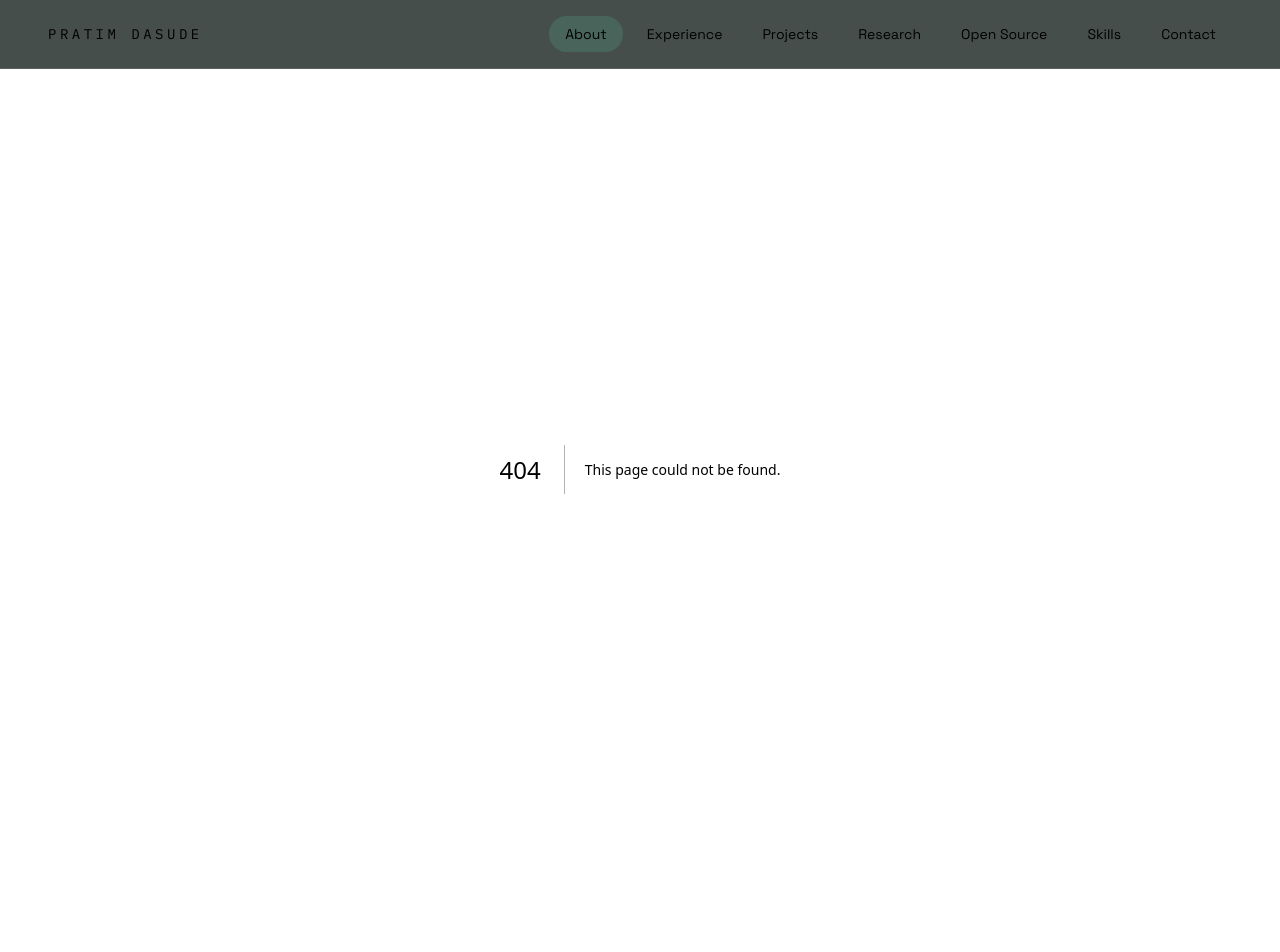
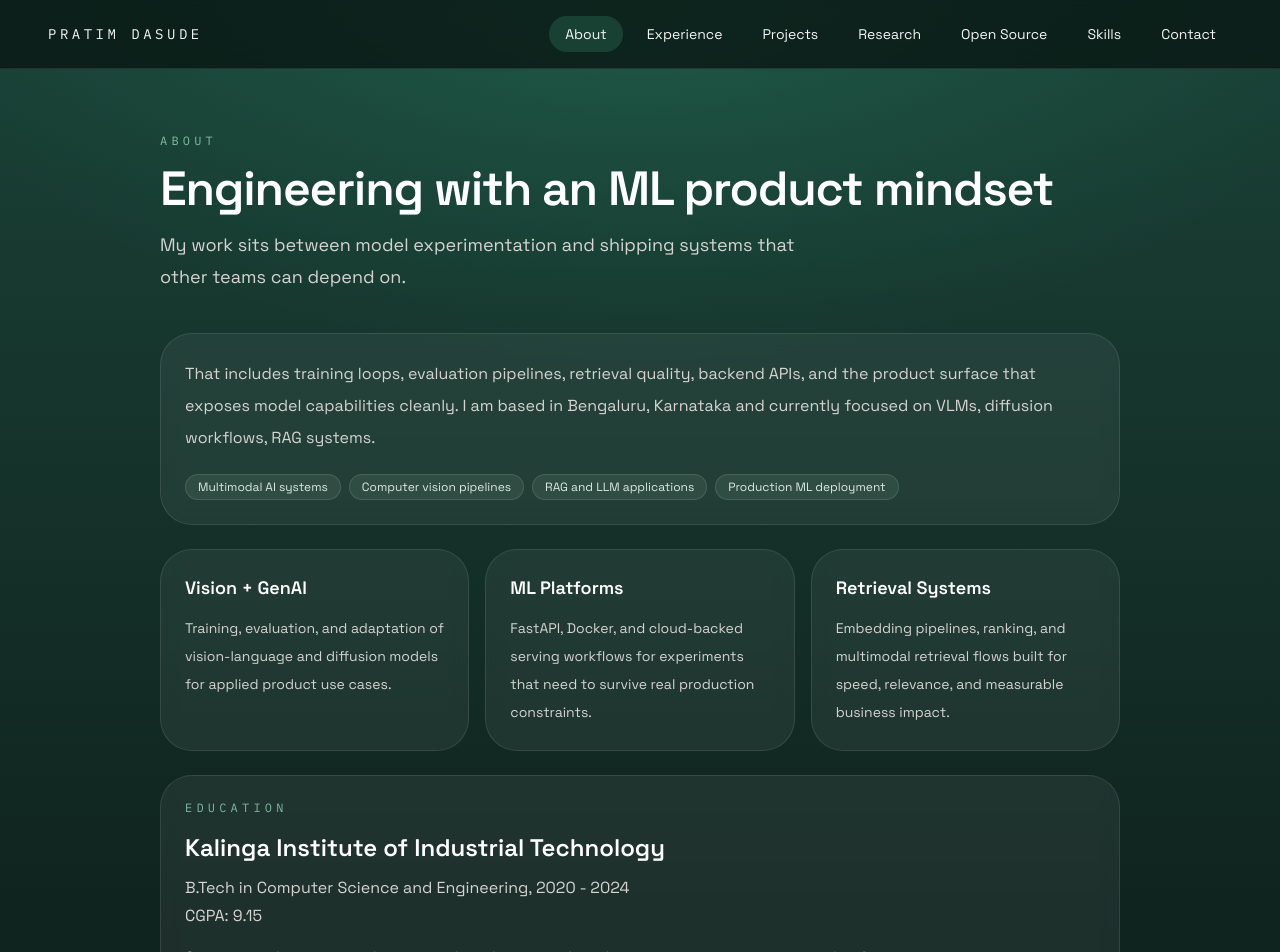
Before and after one commit to pratim4dasude/Personal_dashboard, a Next.js app: page /about in a window 1280 px wide. Before the commit this address had no page. Shown: the top 952 px of the page. Built offline with nearby package versions, Linux system fonts and the light colour scheme.

Commit message:
feat: add about and contact pages, sitemap and robots

```diff
--- /dev/null
+++ b/app/about/page.tsx
@@ -0,0 +1,55 @@
+import type { Metadata } from "next";
+import { Card } from "../components/Card";
+import PageHeader from "../components/PageHeader";
+import SectionLabel from "../components/SectionLabel";
+import Tag from "../components/Tag";
+import { education, focusAreas, highlights, profile } from "../data";
+
+export const metadata: Metadata = {
+  title: "About | Pratim Dasude",
+  description: "Background, focus areas and education of Pratim Dasude, ML engineer.",
+};
+
+export default function AboutPage() {
+  return (
+    <main id="main" className="mx-auto w-full max-w-5xl px-6 py-10 sm:px-8">
+      <PageHeader
+        label="About"
+        title="Engineering with an ML product mindset"
+        intro="My work sits between model experimentation and shipping systems that other teams can depend on."
+      />
+
+      <div className="space-y-6">
+        <Card>
+          <p className="leading-8 text-stone-300">
+            That includes training loops, evaluation pipelines, retrieval quality, backend APIs, and the product surface that exposes model capabilities cleanly. I am based in {profile.location} and currently focused on {profile.focus}.
+          </p>
+          <div className="mt-5 flex flex-wrap gap-2">
+            {highlights.map((h) => (
+              <Tag key={h}>{h}</Tag>
+            ))}
+          </div>
+        </Card>
+
+        <div className="grid gap-4 md:grid-cols-3">
+          {focusAreas.map((a) => (
+            <Card key={a.title} className="bg-stone-950/35">
+              <h2 className="text-lg font-semibold text-white">{a.title}</h2>
+              <p className="mt-3 text-sm leading-7 text-stone-300">{a.description}</p>
+            </Card>
+          ))}
+        </div>
+
+        <Card>
+          <SectionLabel>Education</SectionLabel>
+          <h2 className="mt-4 text-2xl font-semibold text-white">{education.school}</h2>
+          <p className="mt-3 text-stone-300">
+            {education.degree}, {education.period}
+          </p>
+          <p className="mt-1 text-stone-300">CGPA: {education.cgpa}</p>
+          <p className="mt-4 leading-7 text-stone-300">{education.summary}</p>
+        </Card>
+      </div>
+    </main>
+  );
+}
--- /dev/null
+++ b/app/contact/page.tsx
@@ -0,0 +1,42 @@
+import type { Metadata } from "next";
+import { Card } from "../components/Card";
+import PageHeader from "../components/PageHeader";
+import { profile } from "../data";
+
+export const metadata: Metadata = {
+  title: "Contact | Pratim Dasude",
+  description: "Get in touch with Pratim Dasude.",
+};
+
+const link = "text-emerald-100 transition hover:text-white";
+
+export default function ContactPage() {
+  return (
+    <main id="main" className="mx-auto w-full max-w-3xl px-6 py-10 sm:px-8">
+      <PageHeader label="Contact" title="Let&apos;s talk" intro="The fastest way to reach me is email." />
+      <Card>
+        <ul className="space-y-4 text-lg">
+          <li>
+            <a className={link} href={`mailto:${profile.email}`}>
+              {profile.email}
+            </a>
+          </li>
+          <li>
+            <a className={link} href={profile.github.href} target="_blank" rel="noopener noreferrer">
+              {profile.github.label}
+            </a>
+          </li>
+          <li>
+            {profile.linkedin.href ? (
+              <a className={link} href={profile.linkedin.href} target="_blank" rel="noopener noreferrer">
+                {profile.linkedin.label}
+              </a>
+            ) : (
+              <span className="text-stone-300">{profile.linkedin.label}</span>
+            )}
+          </li>
+        </ul>
+      </Card>
+    </main>
+  );
+}
--- /dev/null
+++ b/app/robots.ts
@@ -0,0 +1,5 @@
+import type { MetadataRoute } from "next";
+
+export default function robots(): MetadataRoute.Robots {
+  return { rules: { userAgent: "*", allow: "/" } };
+}
--- /dev/null
+++ b/app/sitemap.ts
@@ -0,0 +1,13 @@
+import type { MetadataRoute } from "next";
+import { experience, navLinks } from "./data";
+import { projects } from "./projects";
+
+// TODO: set NEXT_PUBLIC_SITE_URL once the site has a real domain.
+const base = process.env.NEXT_PUBLIC_SITE_URL ?? "http://localhost:3000";
+
+export default function sitemap(): MetadataRoute.Sitemap {
+  const paths = ["/", ...navLinks.map((l) => l.href), ...projects.map((p) => `/projects/${p.slug}`),
+    ...experience.map((e) => `/experience/${e.slug}`),
+  ];
+  return paths.map((p) => ({ url: `${base}${p}` }));
+}
```
